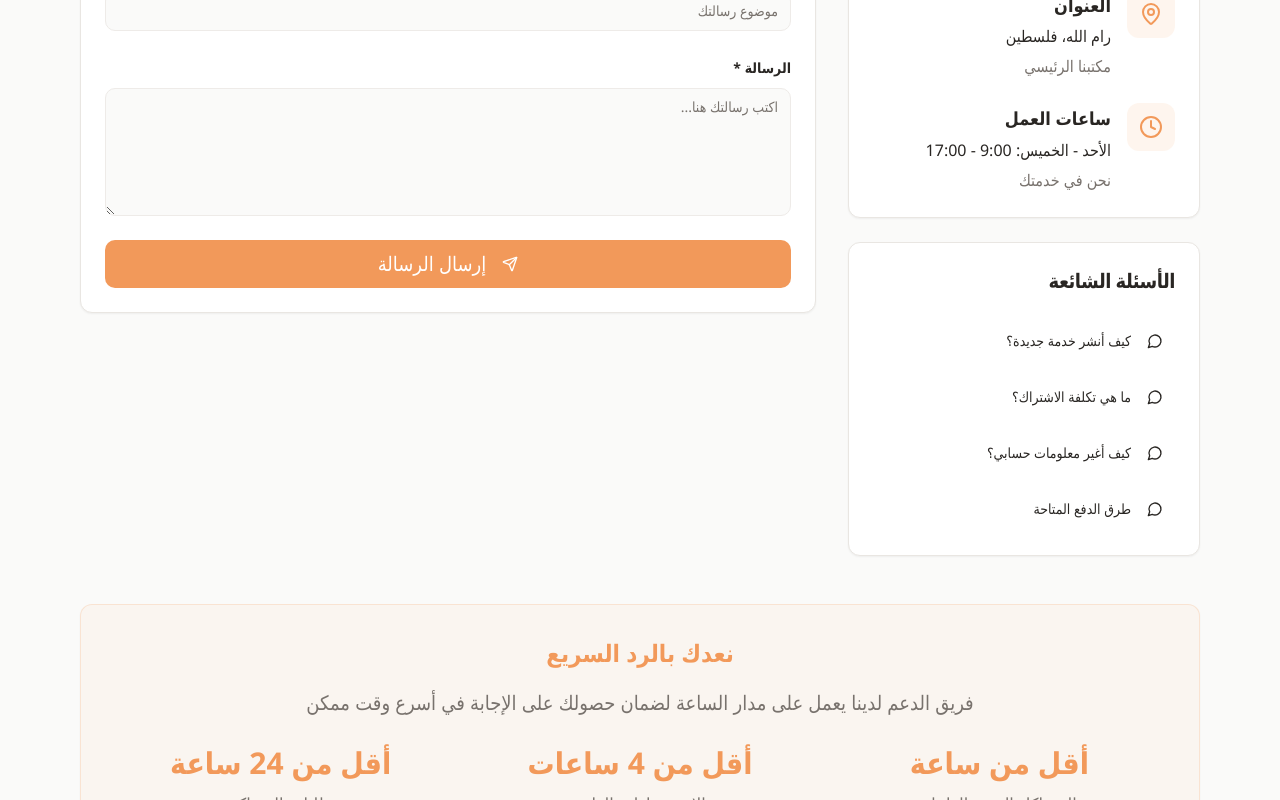
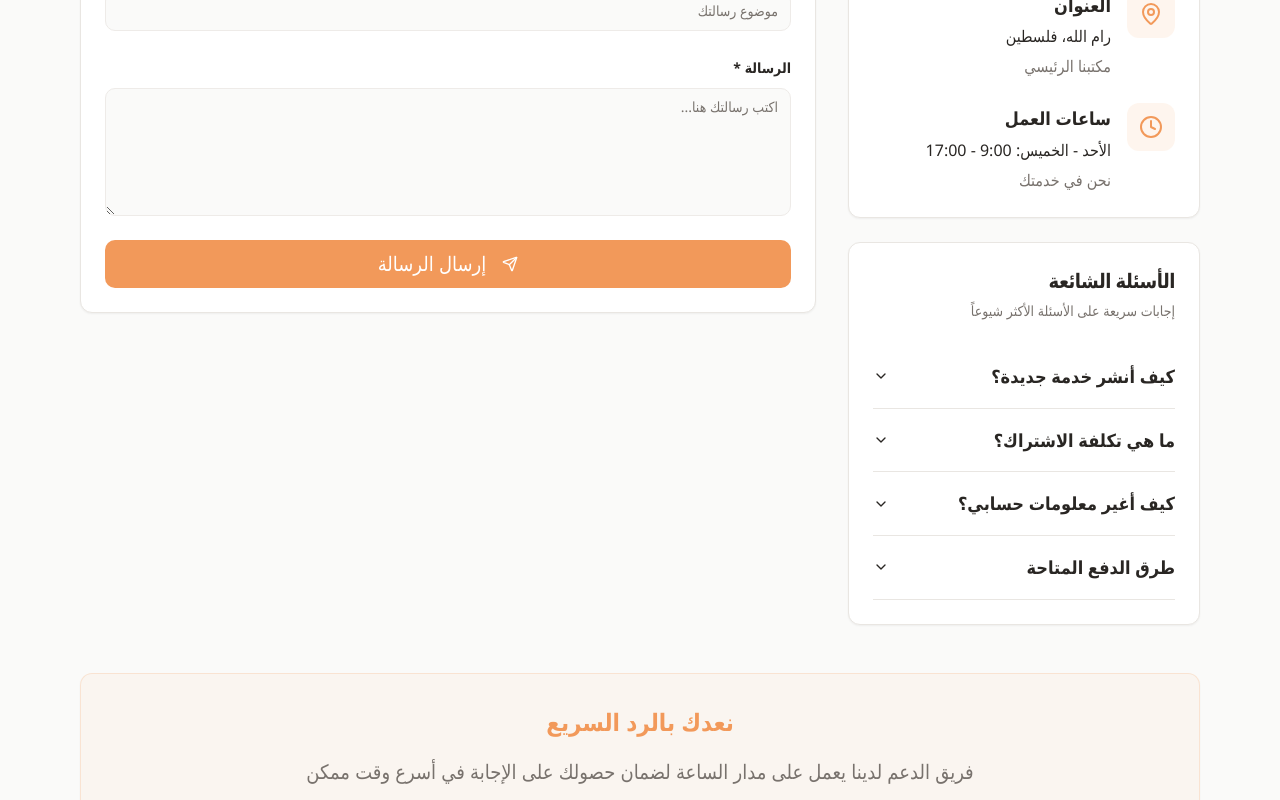
Before and after one commit to shatharifaii-sketch/khadamat, a React (Vite) app: page /contact in a window 1280 px wide. Shown: the part 590-1390 px from the top of the page. Built offline with nearby package versions, Linux system fonts and the light colour scheme.

Commit message:
Add FAQs to contact page
Added FAQ quick links to the contact page.

```diff
--- a/src/pages/Contact.tsx
+++ b/src/pages/Contact.tsx
@@ -6,7 +6,8 @@ import { Input } from '@/components/ui/input';
 import { Textarea } from '@/components/ui/textarea';
 import { Label } from '@/components/ui/label';
 import { Select, SelectContent, SelectItem, SelectTrigger, SelectValue } from '@/components/ui/select';
-import { Mail, Phone, MapPin, Clock, MessageCircle, Send } from 'lucide-react';
+import { Accordion, AccordionContent, AccordionItem, AccordionTrigger } from '@/components/ui/accordion';
+import { Mail, Phone, MapPin, Clock, Send } from 'lucide-react';
 import Navigation from '@/components/Navigation';
 
 const Contact = () => {
@@ -73,6 +74,25 @@ const Contact = () => {
     { value: 'feedback', label: 'اقتراح أو ملاحظة' }
   ];
 
+  const faqs = [
+    {
+      question: 'كيف أنشر خدمة جديدة؟',
+      answer: 'لنشر خدمة جديدة، اتبع الخطوات التالية:\n1. سجل دخولك إلى حسابك\n2. اضغط على "انشر خدمتك" من القائمة الرئيسية\n3. املأ تفاصيل الخدمة مثل العنوان والوصف والسعر\n4. أضف صور توضيحية لأعمالك السابقة\n5. حدد الفئة المناسبة لخدمتك\n6. اضغط على "نشر الخدمة"\n\nملاحظة: يجب أن يكون لديك اشتراك نشط (10 شيكل شهرياً) لنشر الخدمات.'
+    },
+    {
+      question: 'ما هي تكلفة الاشتراك؟',
+      answer: 'تكلفة الاشتراك للمقدمين الخدمات هي 10 شيكل شهرياً فقط.\nهذا الاشتراك يتيح لك:\n• نشر خدمات غير محدودة\n• الوصول إلى لوحة التحكم الكاملة\n• إحصائيات مفصلة عن خدماتك\n• التواصل المباشر مع العملاء\n• دعم فني على مدار الساعة\n\nبالنسبة للباحثين عن الخدمات، التسجيل والبحث مجاني تماماً.'
+    },
+    {
+      question: 'كيف أغير معلومات حسابي؟',
+      answer: 'لتعديل معلومات حسابك:\n1. اذهب إلى "حسابي" من القائمة الرئيسية\n2. اضغط على تبويب "الملف الشخصي"\n3. يمكنك تعديل:\n   • الاسم ومعلومات الاتصال\n   • الصورة الشخصية\n   • الوصف المهني\n   • مهاراتك وخبراتك\n   • عينات من أعمالك\n4. احفظ التغييرات\n\nإذا كنت تريد تغيير البريد الإلكتروني أو كلمة المرور، تواصل معنا عبر الدعم الفني.'
+    },
+    {
+      question: 'طرق الدفع المتاحة',
+      answer: 'نوفر طرق دفع متعددة لراحتك:\n\nللاشتراك الشهري (مقدمي الخدمات):\n• الدفع بالبطاقة الائتمانية (فيزا/ماستركارد)\n• PayPal\n• التحويل البنكي المحلي\n• الدفع عبر الهاتف المحمول\n\nبين العملاء ومقدمي الخدمات:\n• الدفع النقدي عند التسليم\n• التحويل البنكي\n• محافظ إلكترونية محلية\n• يمكن الاتفاق على طريقة الدفع مع مقدم الخدمة مباشرة\n\nجميع المعاملات آمنة ومحمية.'
+    }
+  ];
+
   return (
     <div className="min-h-screen bg-background arabic">
       <Navigation />
@@ -116,28 +136,27 @@ const Contact = () => {
               </CardContent>
             </Card>
 
-            {/* FAQ Quick Links */}
+            {/* FAQ Section */}
             <Card className="mt-6">
               <CardHeader>
                 <CardTitle className="text-xl">الأسئلة الشائعة</CardTitle>
+                <CardDescription>
+                  إجابات سريعة على الأسئلة الأكثر شيوعاً
+                </CardDescription>
               </CardHeader>
-              <CardContent className="space-y-3">
-                <Button variant="ghost" className="w-full justify-start text-large p-3 h-auto">
-                  <MessageCircle size={18} className="ml-2" />
-                  كيف أنشر خدمة جديدة؟
-                </Button>
-                <Button variant="ghost" className="w-full justify-start text-large p-3 h-auto">
-                  <MessageCircle size={18} className="ml-2" />
-                  ما هي تكلفة الاشتراك؟
-                </Button>
-                <Button variant="ghost" className="w-full justify-start text-large p-3 h-auto">
-                  <MessageCircle size={18} className="ml-2" />
-                  كيف أغير معلومات حسابي؟
-                </Button>
-                <Button variant="ghost" className="w-full justify-start text-large p-3 h-auto">
-                  <MessageCircle size={18} className="ml-2" />
-                  طرق الدفع المتاحة
-                </Button>
+              <CardContent>
+                <Accordion type="single" collapsible className="w-full">
+                  {faqs.map((faq, index) => (
+                    <AccordionItem key={index} value={`item-${index}`}>
+                      <AccordionTrigger className="text-right text-large font-semibold">
+                        {faq.question}
+                      </AccordionTrigger>
+                      <AccordionContent className="text-right whitespace-pre-line text-muted-foreground leading-relaxed">
+                        {faq.answer}
+                      </AccordionContent>
+                    </AccordionItem>
+                  ))}
+                </Accordion>
               </CardContent>
             </Card>
           </div>
```
